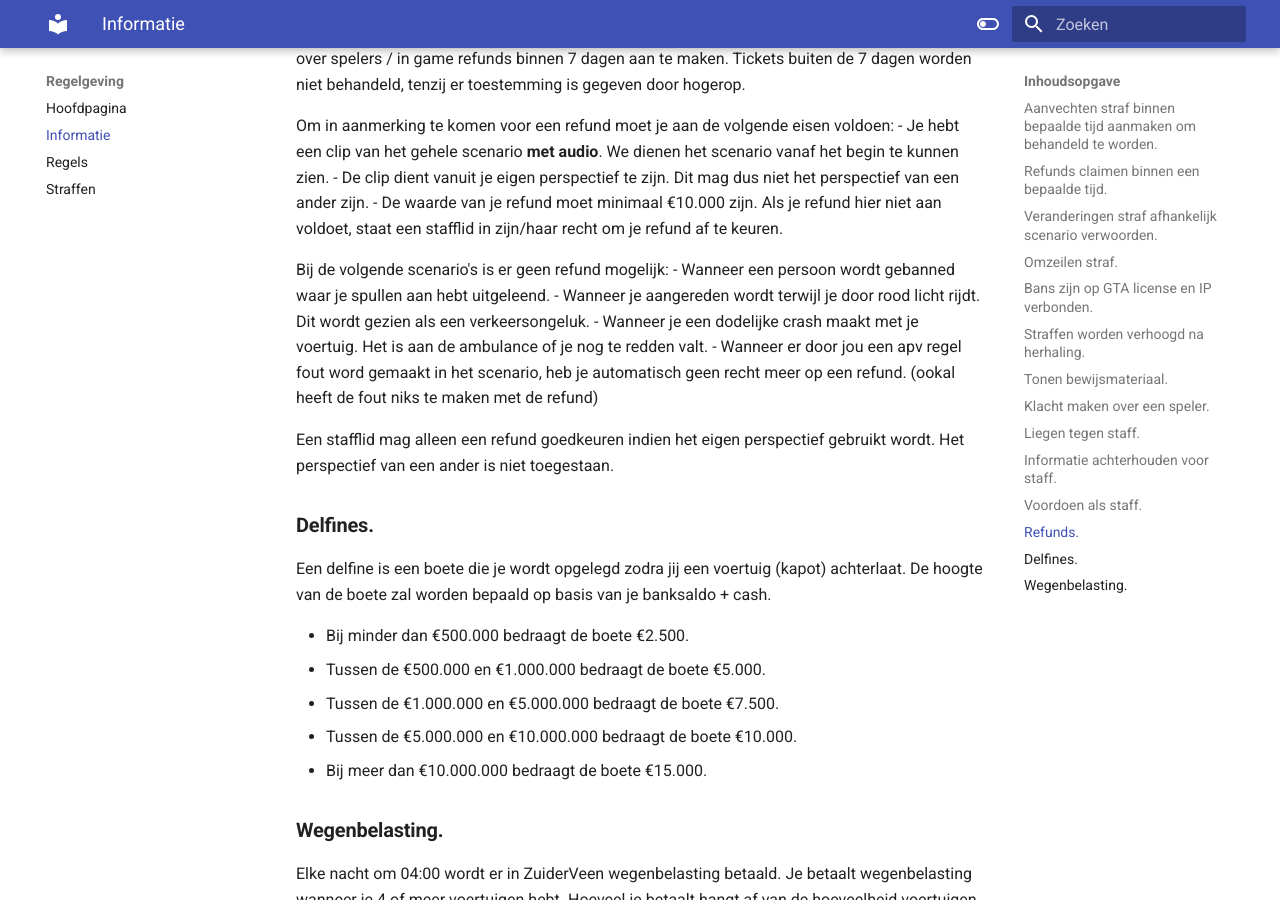
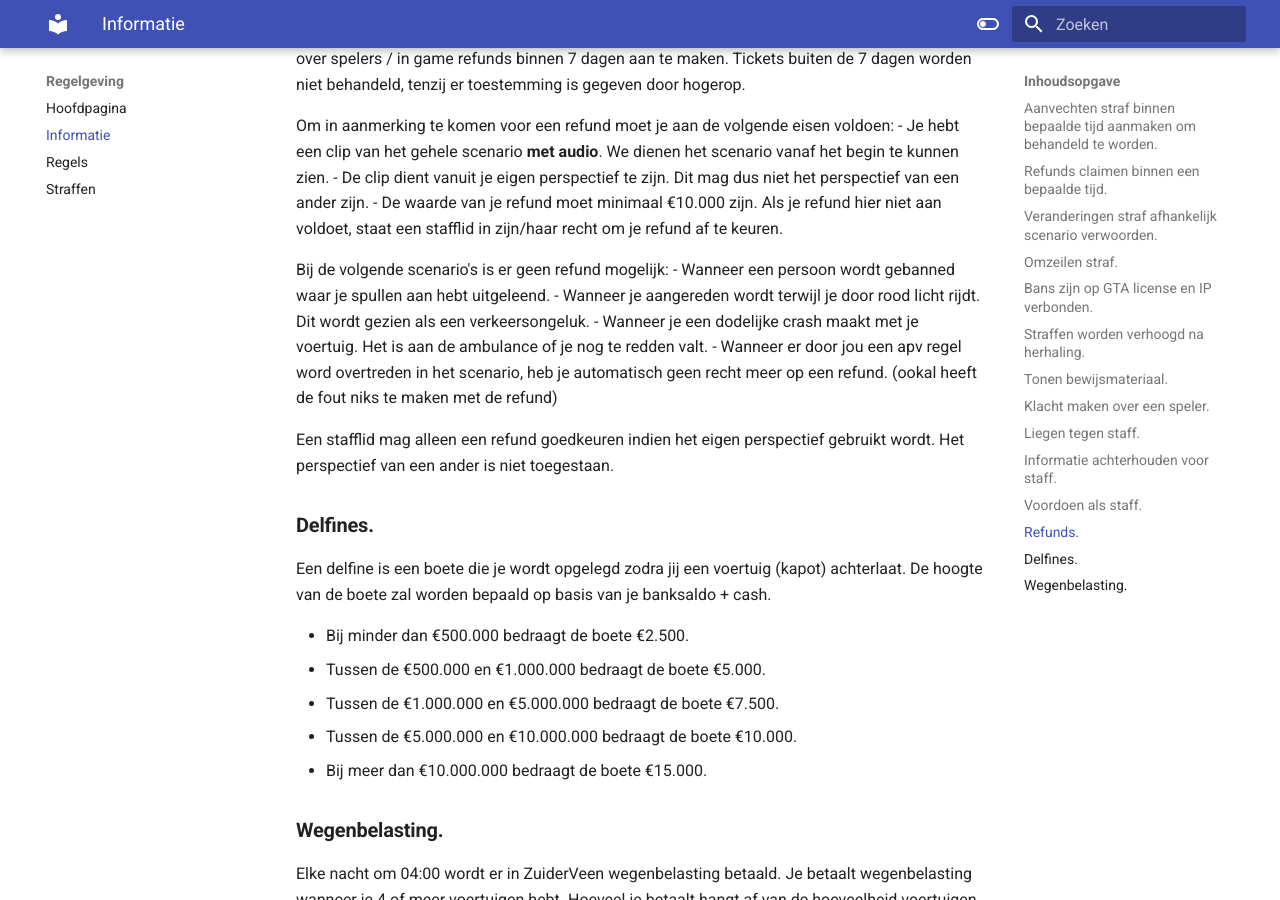
Before and after one commit to ZuiderVeenRP/apv, an MkDocs documentation site: the page built from docs/informatie.md, in a window 1280 px wide and 900 px high, scrolled down 1754 px. Built offline with MkDocs 1.6.1 and Material for MkDocs 9.7.7, drawn with Linux system fonts in a browser that asks for light colours; comment, search, counter and statistics services are not loaded.

Commit message:
Update informatie.md

```diff
--- a/docs/informatie.md
+++ b/docs/informatie.md
@@ -55,7 +55,7 @@
 - Wanneer een persoon wordt gebanned waar je spullen aan hebt uitgeleend.
 - Wanneer je aangereden wordt terwijl je door rood licht rijdt. Dit wordt gezien als een verkeersongeluk.
 - Wanneer je een dodelijke crash maakt met je voertuig. Het is aan de ambulance of je nog te redden valt.
-- Wanneer er door jou een apv regel fout word gemaakt in het scenario, heb je automatisch geen recht meer op een refund. (ookal heeft de fout niks te maken met de refund)
+- Wanneer er door jou een apv regel word overtreden in het scenario, heb je automatisch geen recht meer op een refund. (ookal heeft de fout niks te maken met de refund)
 
 Een stafflid mag alleen een refund goedkeuren indien het eigen perspectief gebruikt wordt. Het perspectief van een ander is niet toegestaan.
 
```
